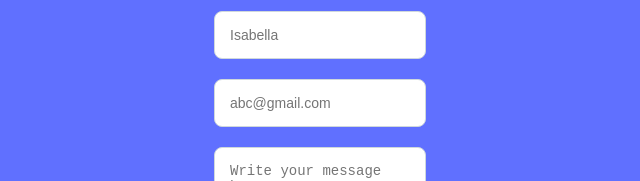
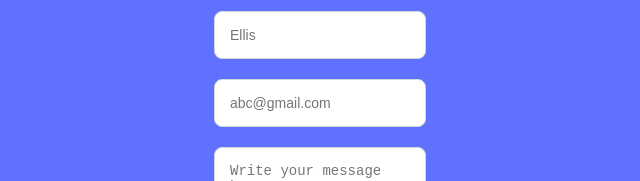
Before and after one commit to mwanawabangona/mobile-portfolio, a website: page index.html in a window 1280 px wide. Shown: the part 4144-4325 px from the top of the page, 320-960 px from the left. Drawn offline with Linux system fonts and the light colour scheme.

Commit message:
Fix Errors

```diff
--- a/index.html
+++ b/index.html
@@ -396,7 +396,7 @@
               pattern="[A-Za-z]+"
               class="contact-element"
               name="user-name"
-              placeholder="Isabella"
+              placeholder="Ellis"
               maxlength="30"
               required
             />
```
